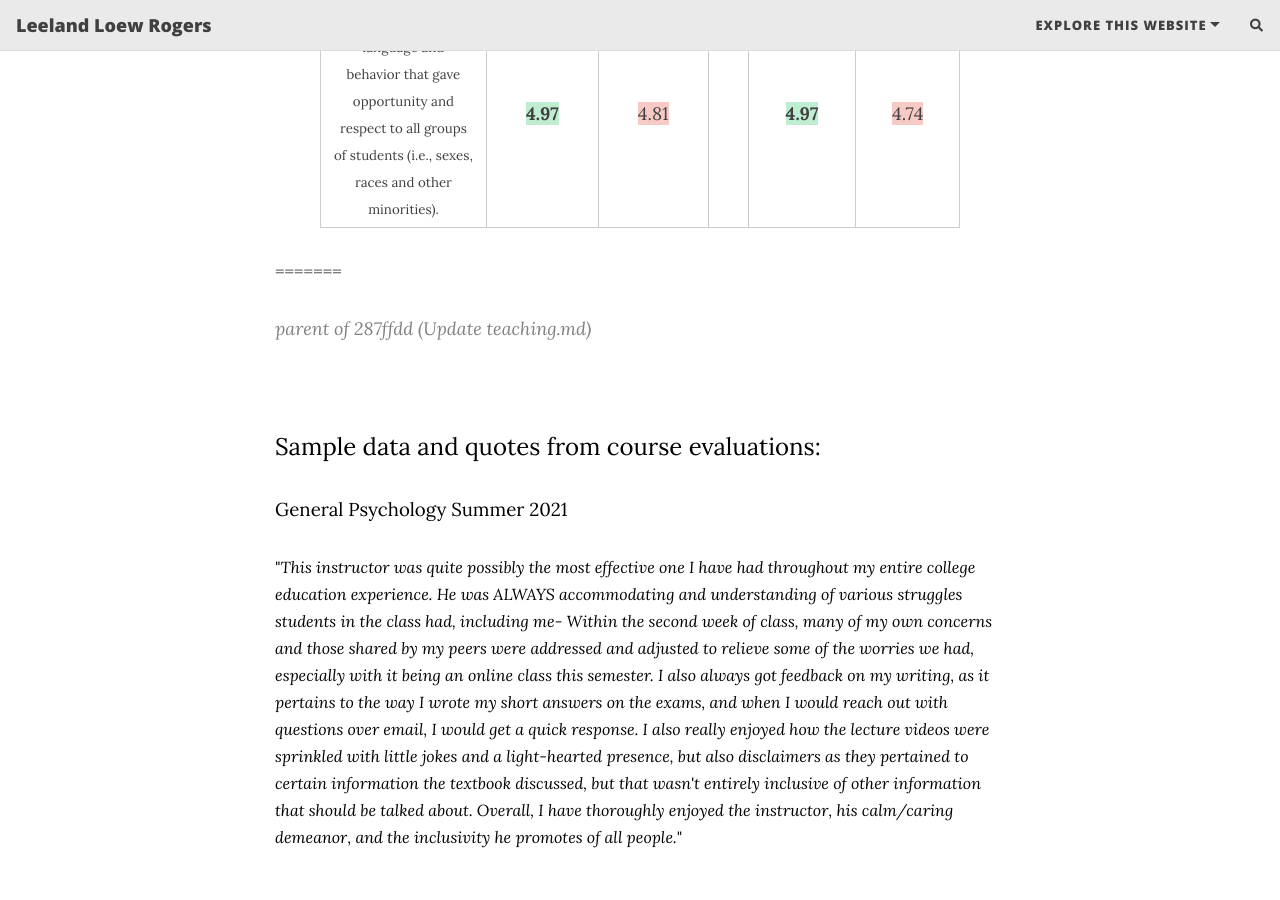
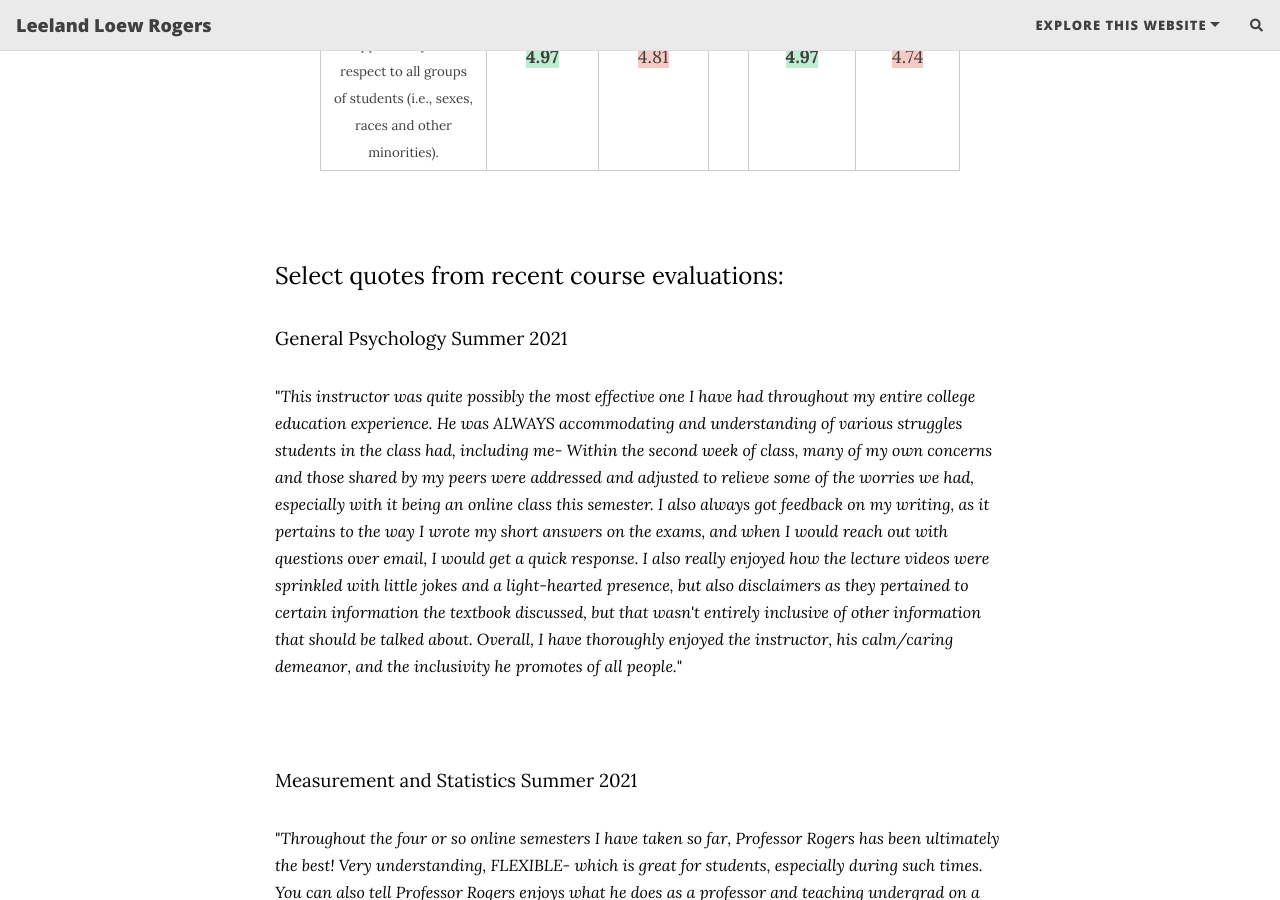
Before and after one commit to LeeLoew/LeelandRogers, a Jekyll site: the page built from teaching.md, in a window 1280 px wide and 900 px high, scrolled down 2164 px. Built offline with Jekyll 4.4.1, drawn with Linux system fonts in a browser that asks for light colours; nearby versions of some CDN libraries; comment, search, counter and statistics services are not loaded.

Commit message:
Revert "Update teaching.md"
This reverts commit 9f965a2dac37939dff14073994c6ddd90ac183d6.

```diff
--- a/teaching.md
+++ b/teaching.md
@@ -62,10 +61,8 @@ subtitle:
         </tr>
     </tbody>
 </table>
-=======
->>>>>>> parent of 287ffdd (Update teaching.md)
 <p>&nbsp;</p>
-<p><span style="font-size: 18pt;"><span style="color: #000000;">Sample data and quotes from course evaluations:</span></span></p>
+<p><span style="font-size: 18pt;"><span style="color: #000000;">Select quotes from recent course evaluations:</span></span></p>
 <p><span style="font-size: 14pt;"><span style="color: #000000;">General Psychology Summer 2021</span></span></p>
 <p><span style="font-size: 12pt;"><span style="color: #000000;">"<em>This instructor was quite possibly the most effective one I have had throughout my entire college education experience. He was ALWAYS accommodating and understanding of various struggles students in the class had, including me- Within the second week of class, many of my own concerns and those shared by my peers were addressed and adjusted to relieve some of the worries we had, especially with it being an online class this semester. I also always got feedback on my writing, as it pertains to the way I wrote my short answers on the exams, and when I would reach out with questions over email, I would get a quick response. I also really enjoyed how the lecture videos were sprinkled with little jokes and a light-hearted presence, but also disclaimers as they pertained to certain information the textbook discussed, but that wasn't entirely inclusive of other information that should be talked about. Overall, I have thoroughly enjoyed the instructor, his calm/caring demeanor, and the inclusivity he promotes of all people.</em>"</span></span></p>
 <p>&nbsp;</p>
```
Also changed, not shown: other parts of teaching.md (+0 -1 lines).
